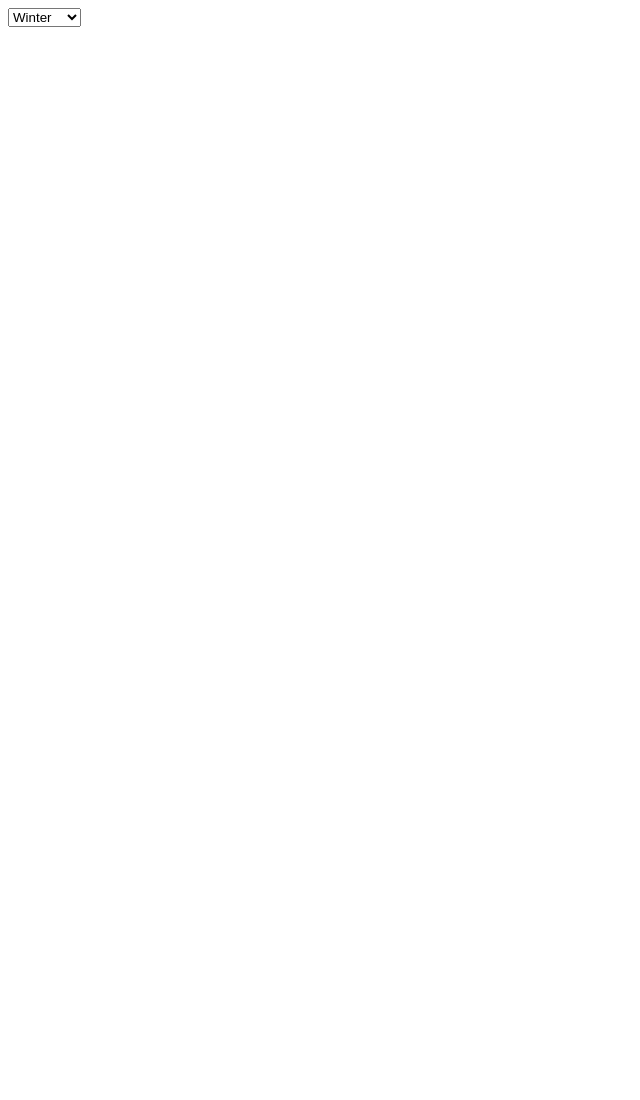
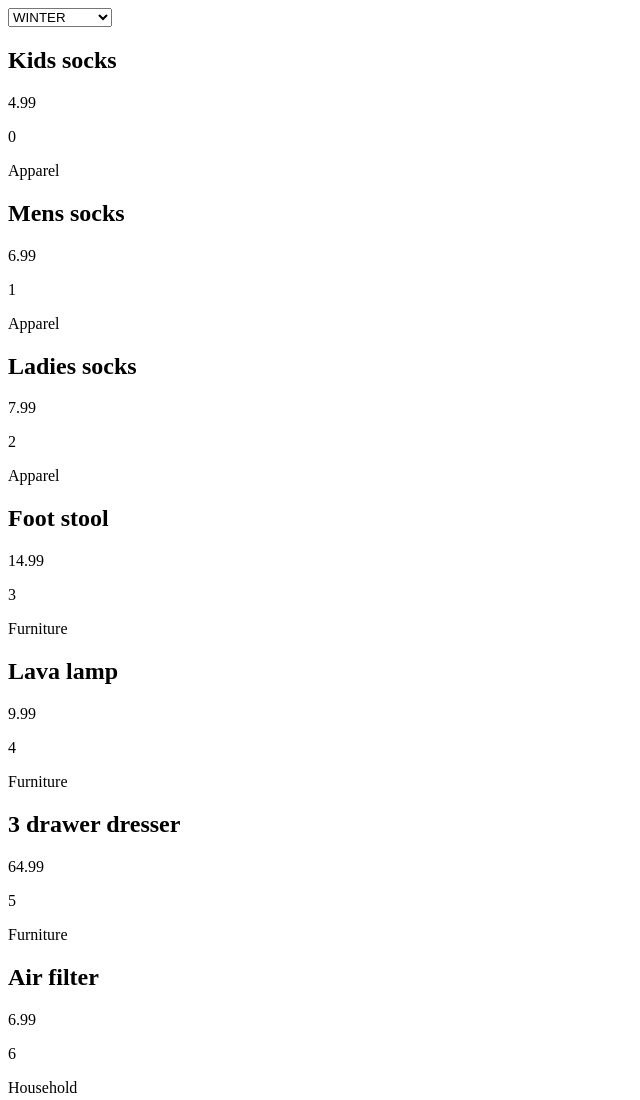
Before and after one commit to danielgreene101/SP_JS_XHR_SEASONAL_SALES, a plain HTML site: page index.html in a window 1280 px wide. Shown: the top 1100 px of the page, without its empty margins (0-640 px from the left). Before the commit the page ends 800 px from the top, so only its background shows below. Drawn offline with Linux system fonts and the light colour scheme.

Commit message:
halfway there

```diff
--- a/index.html
+++ b/index.html
@@ -1,17 +1,26 @@
 <!DOCTYPE html>
 <head>
     <title>Sales</title>
+    <meta charset="utf-8">
+    <link rel="stylesheet" type="text/css" href="css/main.css">
+
 </head>
 <body>
     <div>
-        <select id="season-select">
-            <option value="0">Winter</option>
-            <option value="1">Autumn</option>
-            <option value="2">Spring</option>
-            <option value="">Summer</option>
+        <select id="discount">
+            <h2>Select a Season</h2>
+            <option value="0">WINTER</option>
+            <option value="1">AUTUM</option>
+            <option value="2">SPRING</option>
+            <option value="3">SUMMER!!!!!!</option>
         </select>
     </div>
+
+
     <div id="prodInput">
     </div>
+
+
     <script src="seasonal-sales.js"></script>
+    <script src="loads.js"></script>
 </body>
--- a/seasonal-sales.js
+++ b/seasonal-sales.js
@@ -0,0 +1,62 @@
+var productsInfo = [];
+var salesInfo = [];
+var sale = '';
+var placeToGo = document.getElementById('prodInput');
+var disc = document.getElementById('discount')
+
+
+
+var one = new XMLHttpRequest();
+one.addEventListener('load', function() {
+    this.readyState == 4 && this.status == 200;
+    productsInfo.push(JSON.parse(one.responseText));
+    printProd();
+});
+one.open("GET", "products.JSON", true);
+one.send();
+
+var two = new XMLHttpRequest();
+two.addEventListener('load', function() {
+    salesInfo.push(JSON.parse(two.responseText).categories);
+});
+two.open("GET", "categories.JSON", true);
+two.send();
+
+
+
+//////////products//////////
+function printProd(){
+        for (var i = 0; i < one.responseText.length; i++){
+            let name = document.createElement("h2");
+            name.innerHTML = productsInfo[0].products[i].name;
+            placeToGo.appendChild(name);
+
+            let price = document.createElement("p");
+            price.innerHTML = productsInfo[0].products[i].price;
+            placeToGo.appendChild(price);
+
+            let id = document.createElement("p");
+            id.innerHTML = productsInfo[0].products[i].id;
+            placeToGo.appendChild(id);
+
+            let category = document.createElement("p");
+            if (productsInfo[0].products[i].category_id === 1){
+                category.innerHTML = 'Apparel';
+            }else if(productsInfo[0].products[i].category_id === 2){
+                category.innerHTML = 'Furniture';
+            }else if(productsInfo[0].products[i].category_id === 3){
+                category.innerHTML = 'Household'
+            }
+            placeToGo.appendChild(category);
+        }
+
+};
+
+
+
+////////discounts/////////
+//        for (var i = 0; i < cats.length; i++){
+//            var catDiscount = cats[i].discount;
+//            var catSeason = cats[i].season_discount;
+//            var catName = cats[i].name;
+//            var catId = cats[i].id;
--- /dev/null
+++ b/styles.css
@@ -0,0 +1 @@
+/* should we be styling exercises that don't require it? */
```
